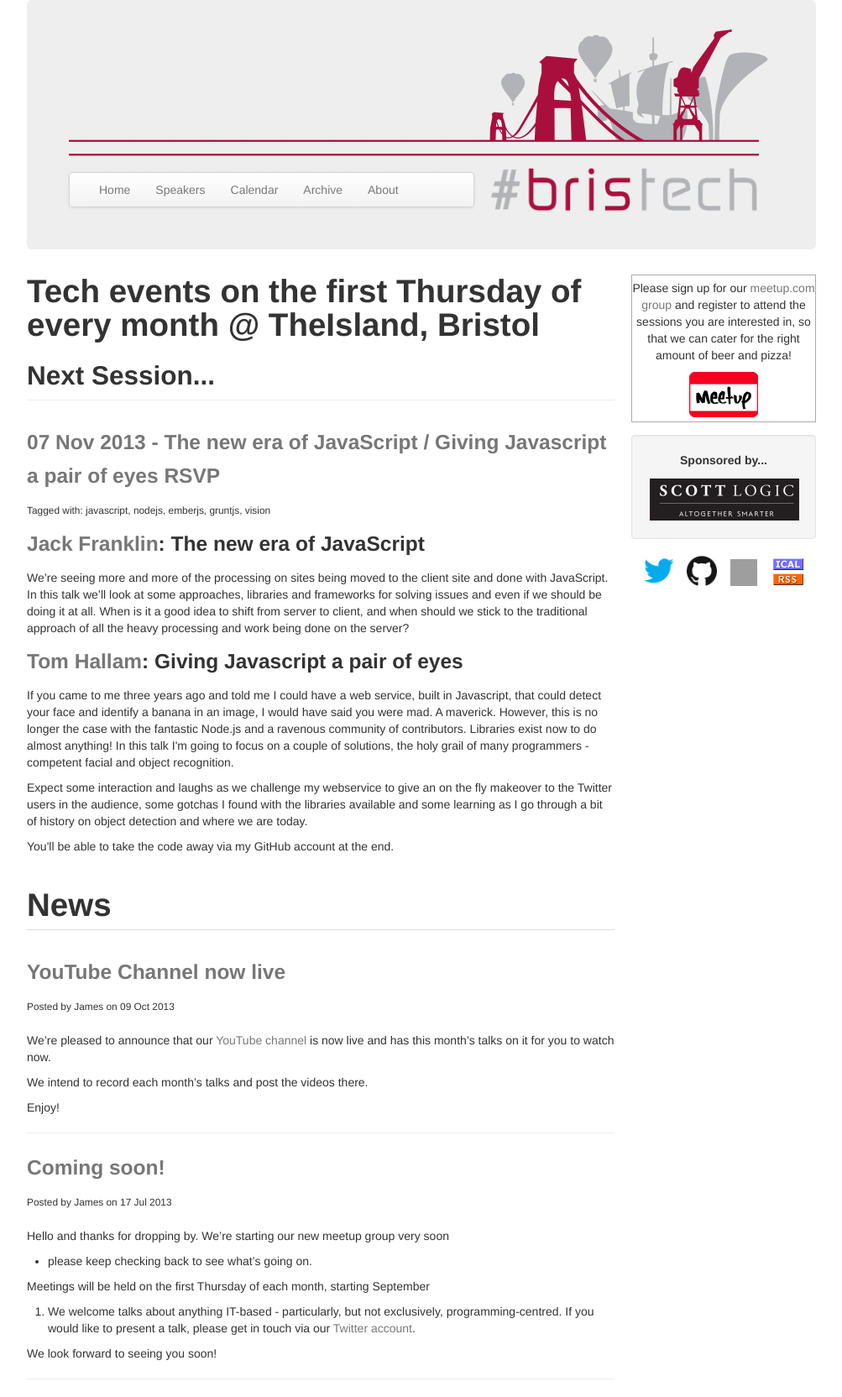
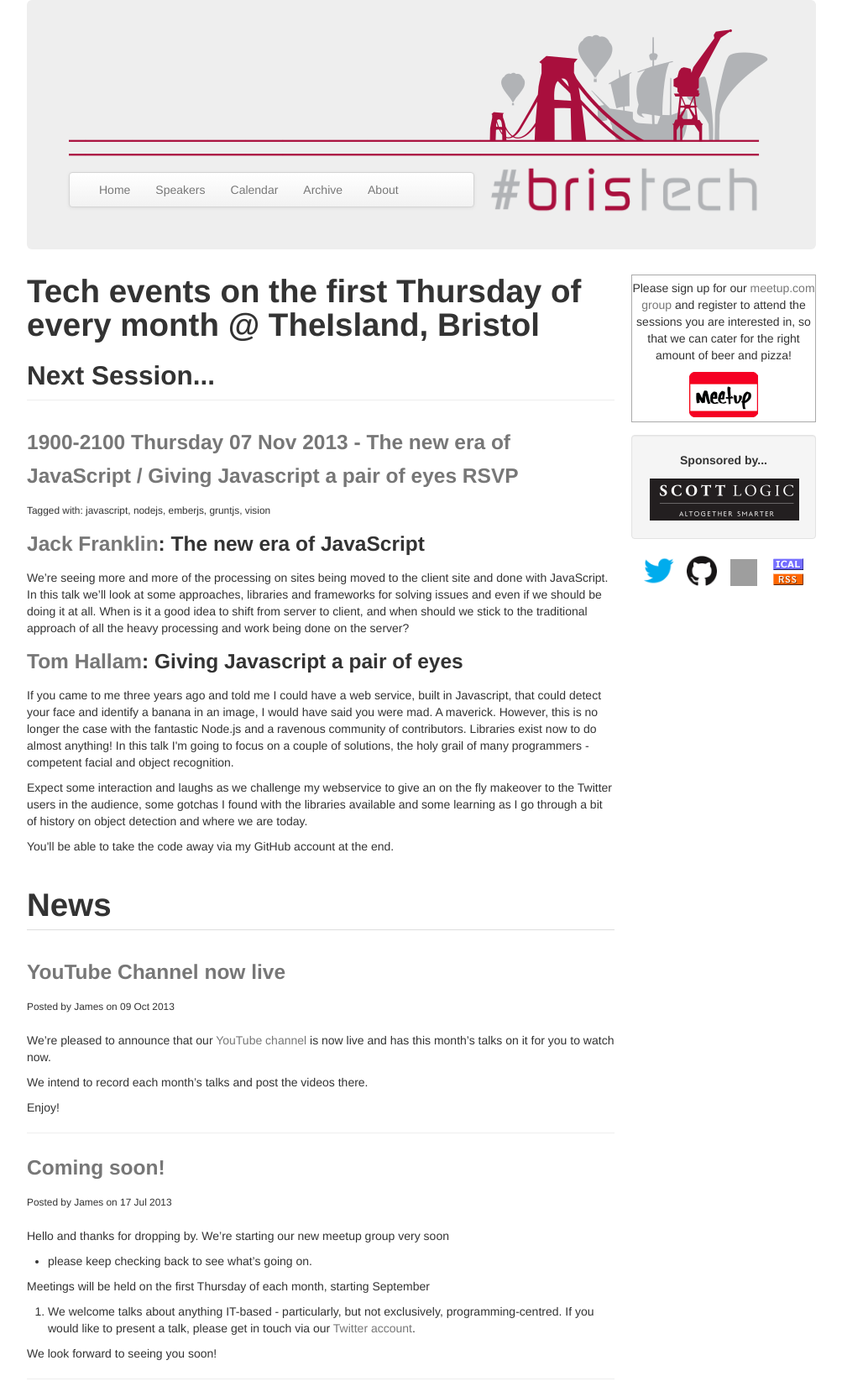
Before and after one commit to bris-tech/bris-tech.github.io, a Jekyll site: the page built from index.html, in a window 1280 px wide. Shown: the whole page at 84% size, without its empty margins (138-1141 px from the left). Built offline with Jekyll 4.4.1, drawn with Linux system fonts in a browser that asks for light colours; grey boxes are pictures that could not be loaded.

Commit message:
Tweaked homepage

```diff
--- a/index.html
+++ b/index.html
@@ -14,7 +14,7 @@ title: #bristech
     {% elsif display %}
       {% assign display = false %}
       <h3>
-        <a href="{{ post.url }}">{{ post.date | date_to_string }} - {{ post.title }}</a>
+        <a href="{{ post.url }}">1900-2100 Thursday {{ post.date | date_to_string }} - {{ post.title }}</a>
         {% if post.meetupid != null %}
         <a href="http://www.meetup.com/bristech/events/{{ post.meetupid }}/" data-event="{{ post.meetupid }}" class="mu-rsvp-btn">RSVP</a>
         {% endif %}
```
